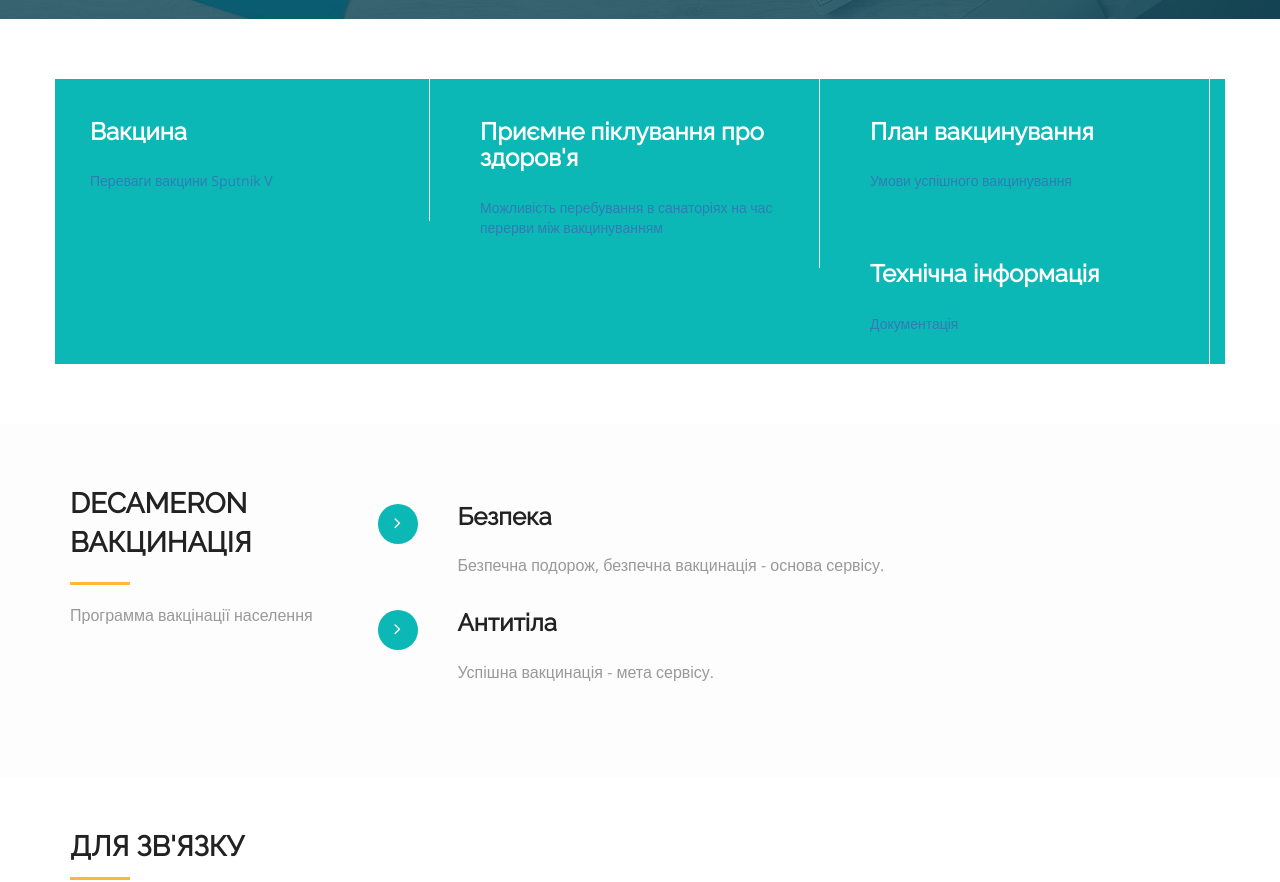
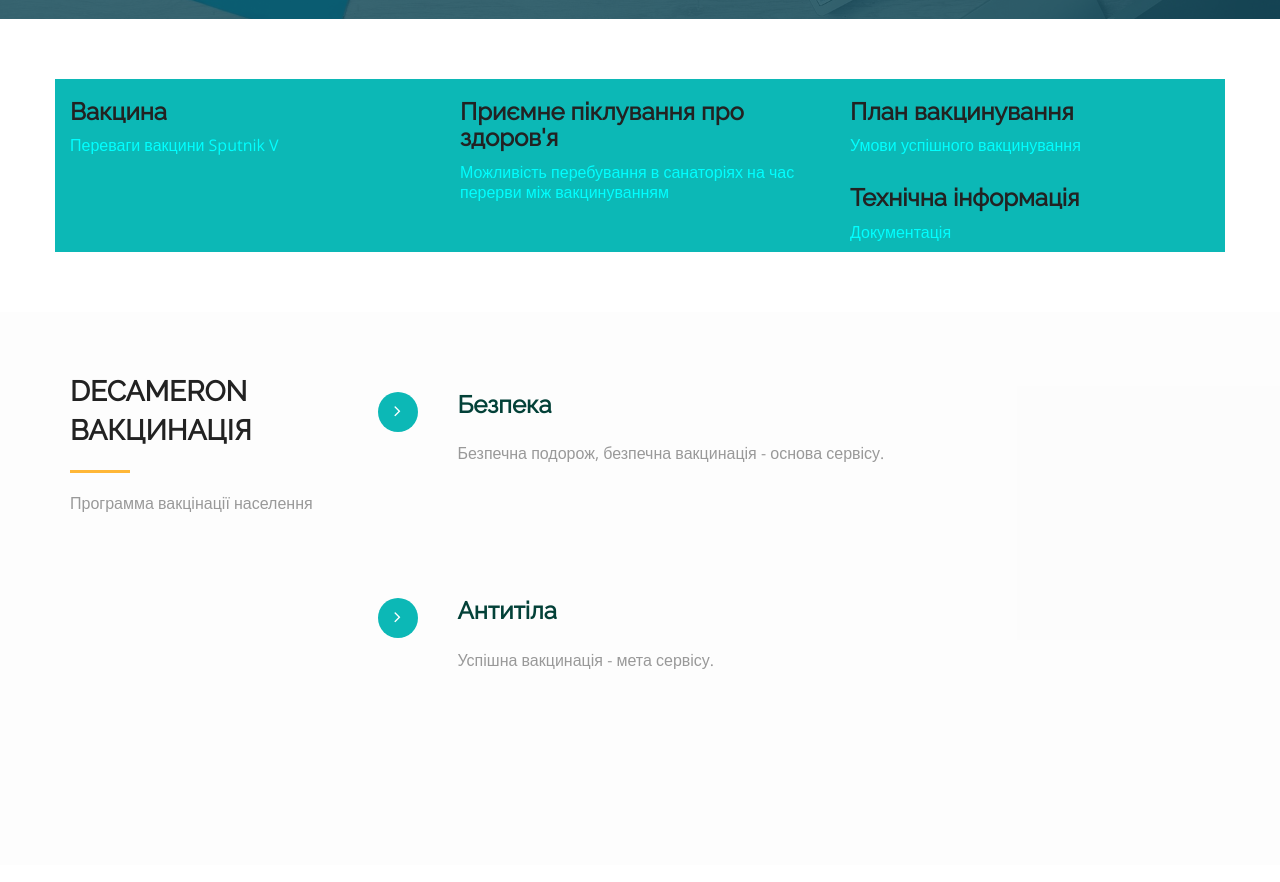
Before and after one commit to SashaL268/sputnik, a plain HTML site: page about.html in a window 1280 px wide. Shown: the part 631-1513 px from the top of the page. Drawn offline with nearby package versions, Linux system fonts and the light colour scheme; a web font is replaced by a local one.

Commit message:
Add files via upload

```diff
--- a/about.html
+++ b/about.html
@@ -18,6 +18,15 @@
     Author URL: https://bootstrapmade.com
   ======================================================= -->
 </head>
+<style>
+    h3.about {
+        color: rgb(3, 65, 56);
+    }
+
+    a {
+        color: #00FFFF;
+    }
+</style>
 
 <body id="myPage" data-spy="scroll" data-target=".navbar" data-offset="60">
     <!--banner-->
@@ -74,14 +83,14 @@
                 <div class="schedule-tab">
                     <div class="col-md-4 col-sm-4 bor-left">
                         <div class="mt-boxy-color"></div>
-                        <div class="medi-info">
+                        <div class="about">
                             <h3>Вакцина</h3>
                             <p><a href="sputnik.html">Переваги вакцини Sputnik V</a> </p>
 
                         </div>
                     </div>
                     <div class="col-md-4 col-sm-4">
-                        <div class="medi-info">
+                        <div class="about">
                             <h3>Приємне піклування про здоров'я</h3>
                             <p> <a href="sanatorium.html">Можливість перебування в санаторіях на час перерви між
                                     вакцинуванням</a> </p>
@@ -89,14 +98,14 @@
                         </div>
                     </div>
                     <div class="col-md-4 col-sm-4">
-                        <div class="medi-info">
+                        <div class="about">
                             <h3>План вакцинування</h3>
                             <p> <a href="plan.html">Умови успішного вакцинування</a> </p>
 
                         </div>
                     </div>
                     <div class="col-md-4 col-sm-4">
-                        <div class="medi-info">
+                        <div class="about">
                             <h3>Технічна інформація</h3>
                             <p> <a href="docs.html">Документація</a> </p>
 
@@ -124,7 +133,7 @@
                             <div class="more-features-box-text-icon"> <i class="fa fa-angle-right"
                                     aria-hidden="true"></i> </div>
                             <div class="more-features-box-text-description">
-                                <h3>Безпека</h3>
+                                <h3 class="about">Безпека</h3>
                                 <p>Безпечна подорож, безпечна вакцинація - основа сервісу.</p>
                             </div>
                         </div>
@@ -132,7 +141,7 @@
                             <div class="more-features-box-text-icon"> <i class="fa fa-angle-right"
                                     aria-hidden="true"></i> </div>
                             <div class="more-features-box-text-description">
-                                <h3>Антитіла</h3>
+                                <h3 class="about">Антитіла</h3>
                                 <p>Успішна вакцинація - мета сервісу.</p>
                             </div>
                         </div>
--- a/css/style.css
+++ b/css/style.css
@@ -207,7 +207,12 @@ cta-1
 ***************************************/
 .schedule-tab {
 	background-color: #0CB8B6;
-	float: left;
+    float: left;
+
+}
+div.about{
+
+}
 }
 .medi-info{
 	border-right: 1px solid #fff;
@@ -270,7 +275,7 @@ about
 }
 .more-features-box-text-description{
 	margin-left: 80px;
-	margin-bottom: 35px;
+	margin-bottom: 135px;
 }
 .sec-para{
 	padding-bottom: 10px;
```
